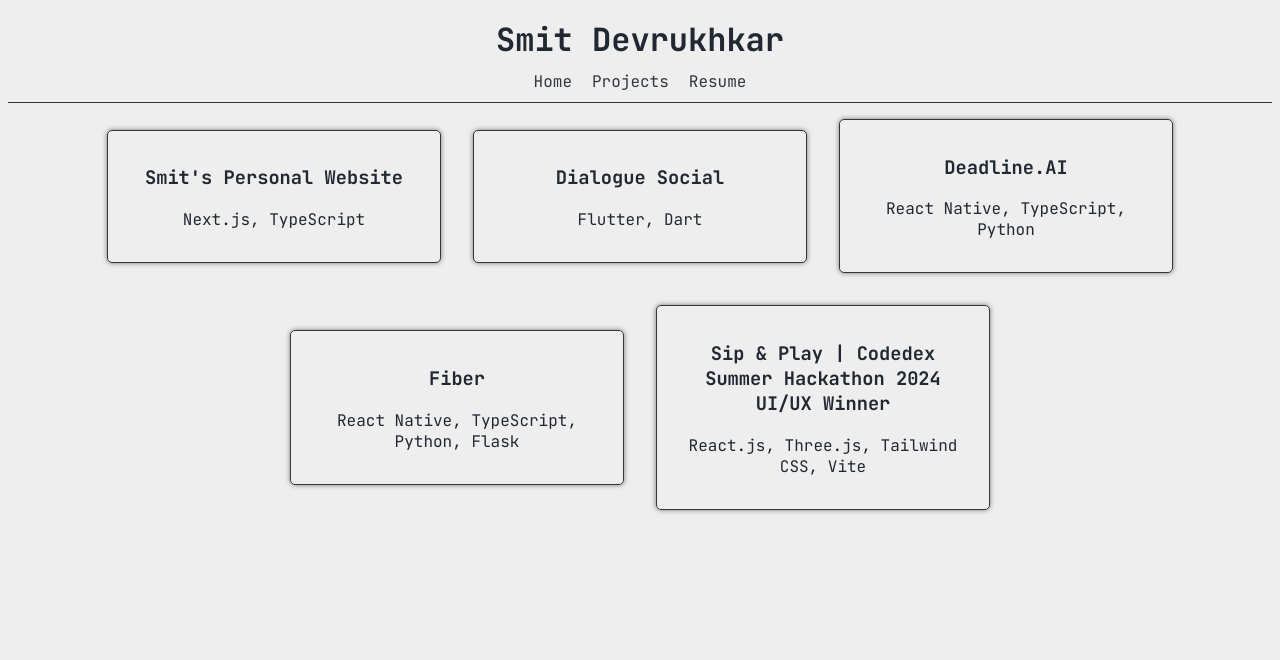
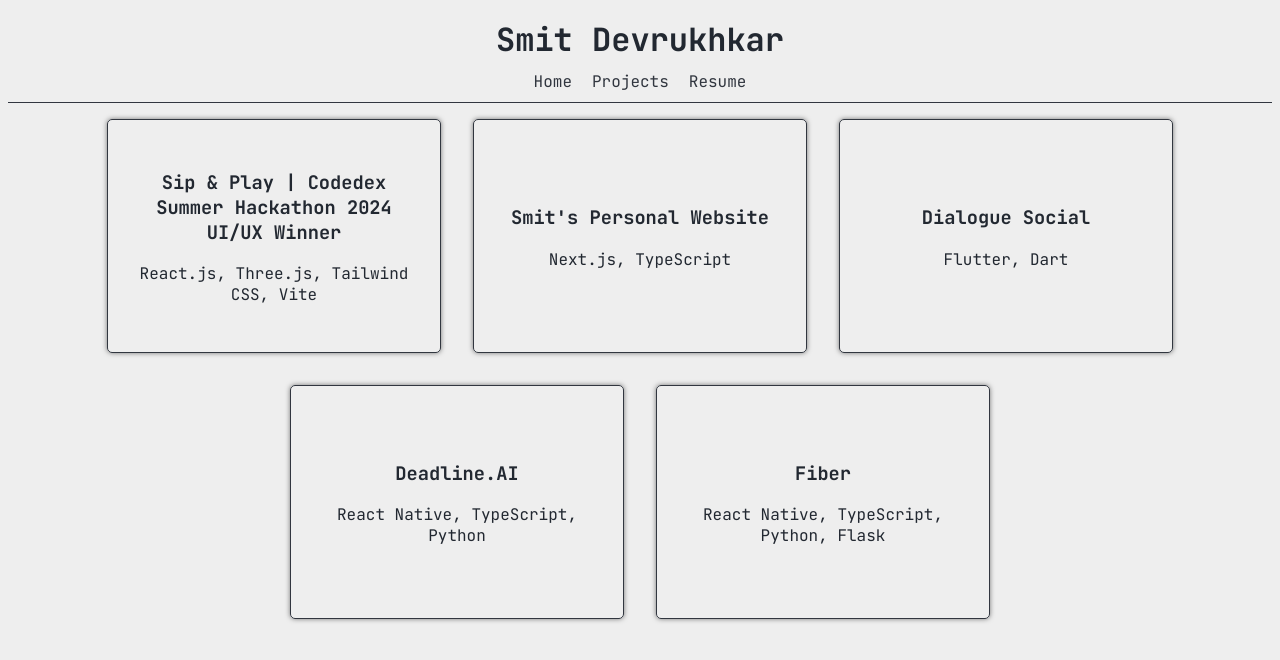
Before and after one commit to Smit2553/smit2553.github.io, a Next.js app: page /projects in a window 1280 px wide. Shown: the top 660 px of the page. Built offline with nearby package versions, Linux system fonts and the light colour scheme.

Commit message:
style: Update projectItem.module.css for improved layout and styling

```diff
--- a/app/components/projectItem.module.css
+++ b/app/components/projectItem.module.css
@@ -5,9 +5,14 @@
   margin: 1rem;
   width: 300px;
   text-align: center;
+  display: flex;
   flex-wrap: wrap;
   overflow: hidden;
   box-shadow: rgba(0, 0, 0, 0.5) 0px 0px 5px;
+  height: 200px;
+  align-items: center;
+  justify-content: center;
+  align-self: center;
 }
 
 .container a {
--- a/app/projects/page.tsx
+++ b/app/projects/page.tsx
@@ -11,7 +11,17 @@
   return (
     <div>
       <Header backlink="/" />
-      <div className={styles.container}>
+      <motion.div className={styles.container}>
+        <ProjectItem
+          title="Sip & Play | Codedex Summer Hackathon 2024 UI/UX Winner"
+          description="Codédex Hack 2024 Winner: Website for a board game shop serving boba tea and small bites in Park Slope, Brooklyn."
+          links={{
+            github: "https://github.com/LuaanNguyen/Board-Game-Cafe-Website",
+            live: "https://board-game-cafe-website.vercel.app/",
+          }}
+          image="/sipnplaypicture.png"
+          techStack="React.js, Three.js, Tailwind CSS, Vite"
+        />
         <ProjectItem
           title="Smit's Personal Website"
           description="My personal website built to showcase my projects and my resume."
@@ -40,17 +50,7 @@
           techStack="React Native, TypeScript, Python, Flask"
           image="/fiberimage.png"
         />
-        <ProjectItem
-          title="Sip & Play | Codedex Summer Hackathon 2024 UI/UX Winner"
-          description="Codédex Hack 2024 Winner: Website for a board game shop serving boba tea and small bites in Park Slope, Brooklyn."
-          links={{
-            github: "https://github.com/LuaanNguyen/Board-Game-Cafe-Website",
-            live: "https://board-game-cafe-website.vercel.app/",
-          }}
-          image="/sipnplaypicture.png"
-          techStack="React.js, Three.js, Tailwind CSS, Vite"
-        />
-      </div>
+      </motion.div>
     </div>
   );
 }
```
